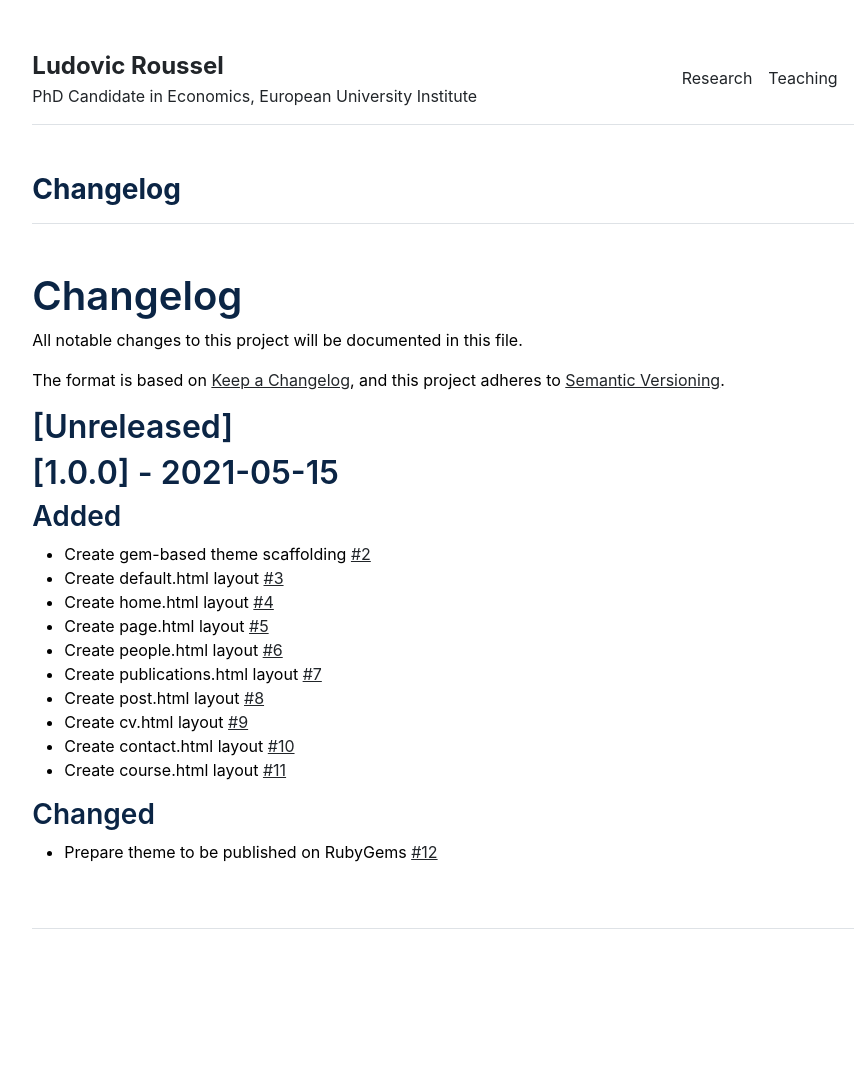
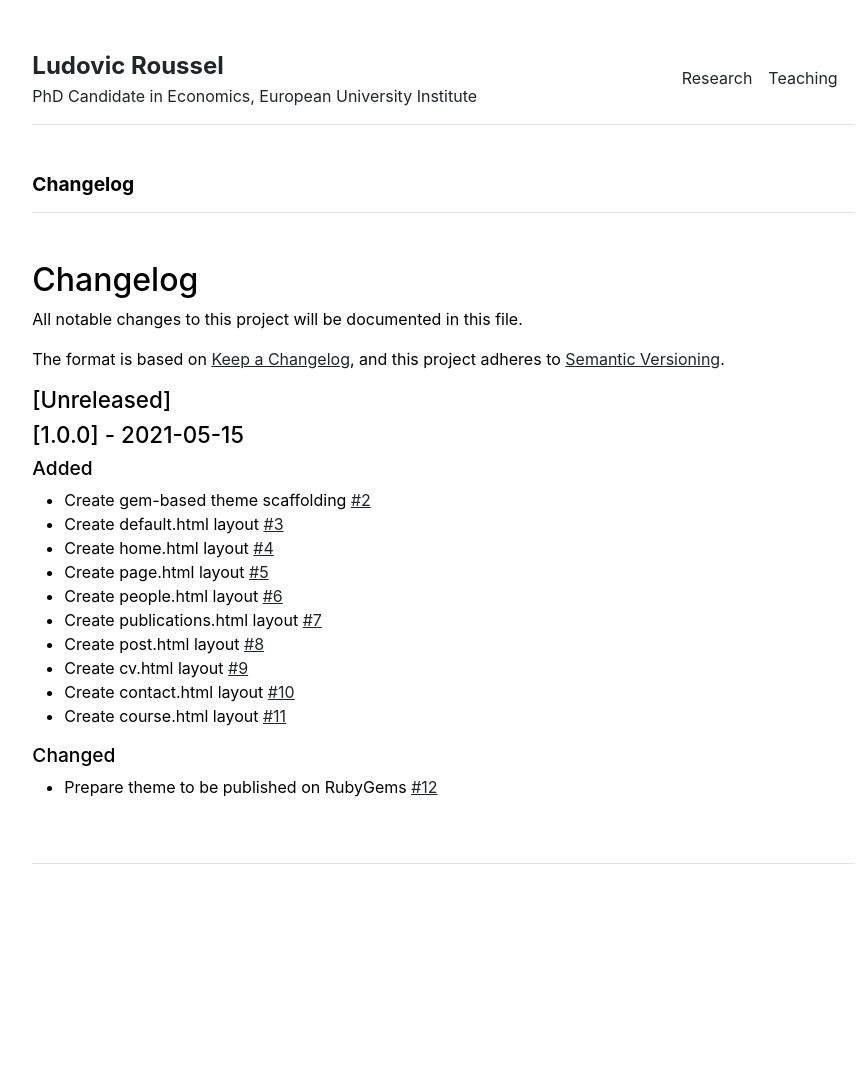
Before and after one commit to LudovicRoussel/ludovicroussel.github.io, a Jekyll site: the page built from CHANGELOG.md, in a window 1280 px wide. Shown: the whole page, without its empty margins (197-1065 px from the left). Built offline with Jekyll 4.4.1, drawn with Linux system fonts in a browser that asks for light colours; our own code applies the rules of GitHub Pages for plain Markdown files; after the commit the page ends 1008 px from its top, so only the background shows below that.

Commit message:
Refactor heading styles in main.scss
Updated heading styles with specific font sizes.

```diff
--- a/_sass/main.scss
+++ b/_sass/main.scss
@@ -18,11 +18,18 @@ body a {
   color: $linkColor;
 }
 
-/* Titres principaux */
-h1, h2, h3, h4 {
-  color: $navyBlue;
-  font-weight: 600;
+h1 {
+  font-size: 2em;
 }
+
+h2 {
+  font-size: 1.4em;
+}
+
+h3 {
+  font-size: 1.2em;
+}
+
 
 /* Titres de sections type Research / Working Papers */
 .section-title {
```
